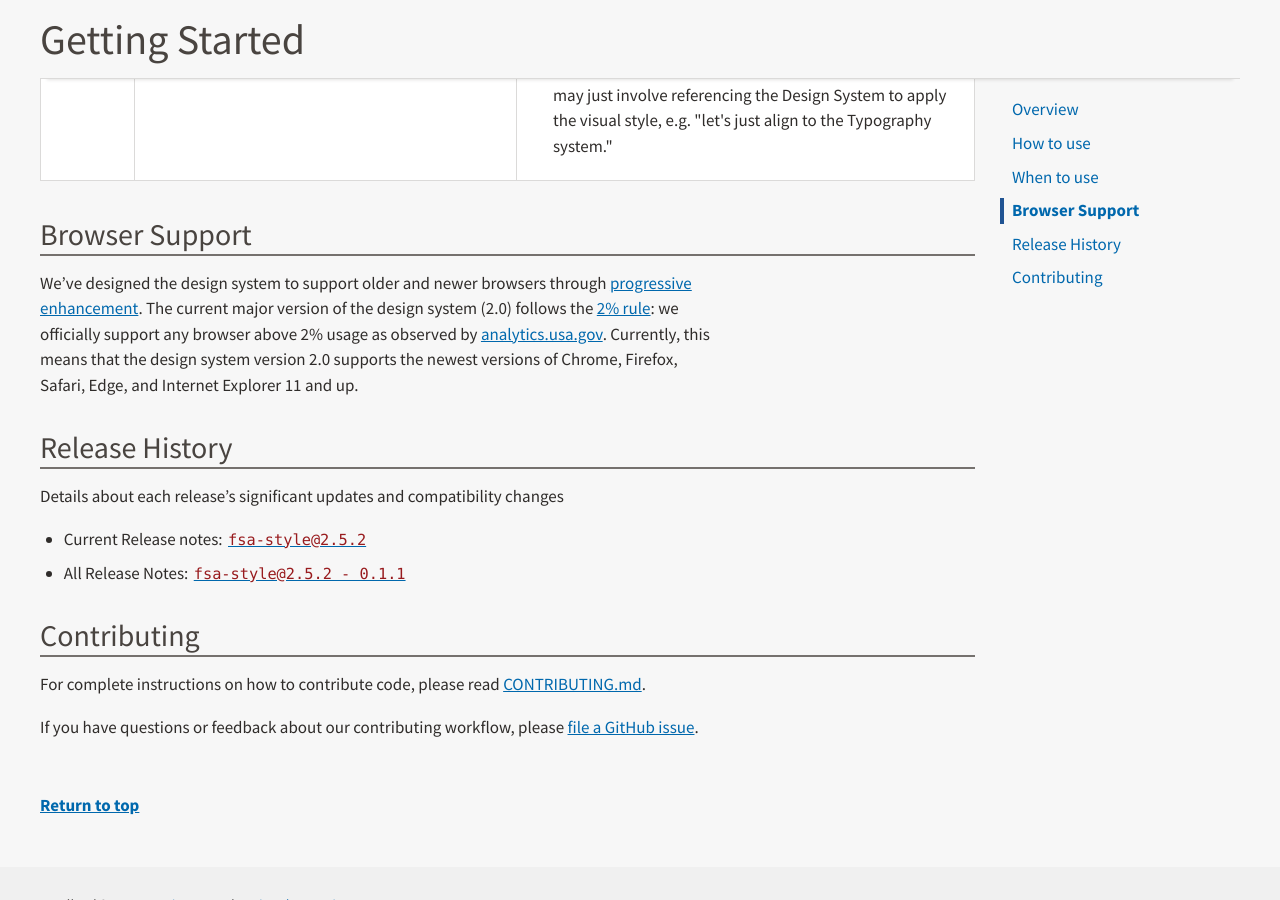
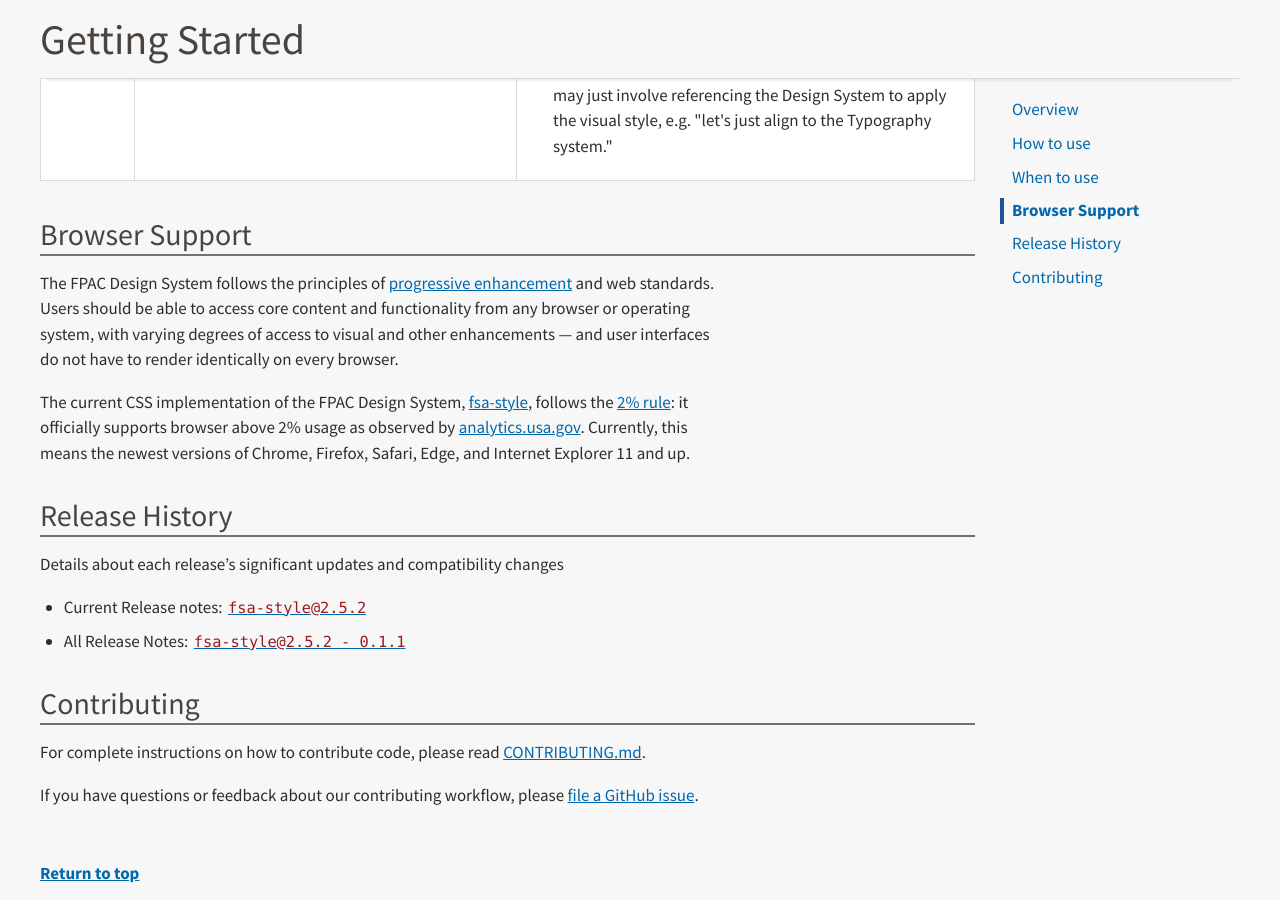
Before and after one commit to USDA-FSA/fsa-design-system, a Jekyll site: the page built from getting-started/index.md, in a window 1280 px wide and 900 px high, scrolled down 5221 px. Built offline with Jekyll 4.4.1, drawn with Linux system fonts in a browser that asks for light colours.

Commit message:
refined browser support language

```diff
--- a/getting-started/index.md
+++ b/getting-started/index.md
@@ -269,7 +269,9 @@ Consult the mini-guide below to determine the relevance of the FPAC Design Syste
 
 ## Browser Support
 
-We’ve designed the design system to support older and newer browsers through [progressive enhancement](https://en.wikipedia.org/wiki/Progressive_enhancement). The current major version of the design system (2.0) follows the [2% rule](https://gds.blog.gov.uk/2012/01/25/support-for-browsers/): we officially support any browser above 2% usage as observed by [analytics.usa.gov](https://analytics.usa.gov/). Currently, this means that the design system version 2.0 supports the newest versions of Chrome, Firefox, Safari, Edge, and Internet Explorer 11 and up.
+The FPAC Design System follows the principles of [progressive enhancement](https://en.wikipedia.org/wiki/Progressive_enhancement) and web standards. Users should be able to access core content and functionality from any browser or operating system, with varying degrees of access to visual and other enhancements — and user interfaces do not have to render identically on every browser.
+
+The current CSS implementation of the FPAC Design System, [fsa-style](), follows the [2% rule](https://gds.blog.gov.uk/2012/01/25/support-for-browsers/): it officially supports browser above 2% usage as observed by [analytics.usa.gov](https://analytics.usa.gov/). Currently, this means the newest versions of Chrome, Firefox, Safari, Edge, and Internet Explorer 11 and up.
 
 ## Release History
 
```
